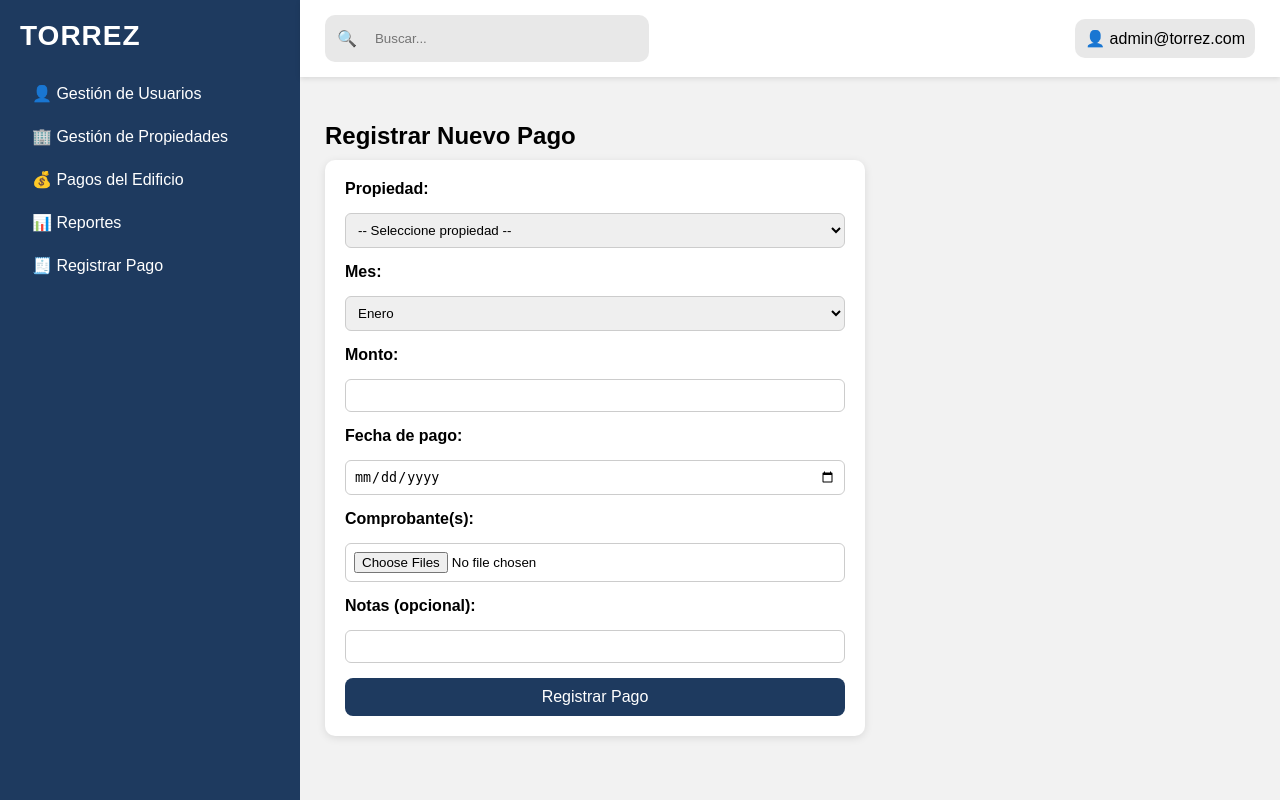
After one commit to tuequita/controlZ, a FastAPI app: template app/templates/new_payment.html in a window 1280 px wide. The commit adds this page. Run offline with FastAPI, Linux system fonts and the light colour scheme; the template is opened without the code that fills it, so the values that code supplies are empty.

Commit message:
update new tables for payments

```diff
--- /dev/null
+++ b/app/templates/new_payment.html
@@ -0,0 +1,120 @@
+<!DOCTYPE html>
+<html lang="es">
+<head>
+  <meta charset="UTF-8">
+  <meta name="viewport" content="width=device-width, initial-scale=1.0">
+  <title>Registrar Pago - Admin</title>
+  <style>
+    body { margin:0; font-family: Arial, sans-serif; background:#f2f2f2; display:flex; height:100vh; overflow:hidden; }
+    .sidebar { width:260px; background:#1e3a5f; color:white; padding:20px; display:flex; flex-direction:column; gap:20px; }
+    .logo { font-size:28px; font-weight:bold; letter-spacing:1px; text-transform:uppercase; }
+    .menu button { width:100%; background:transparent; border:none; color:white; text-align:left; padding:12px; border-radius:10px; font-size:16px; cursor:pointer; display:flex; align-items:center; gap:10px; }
+    .menu button:hover { background:#27476d; }
+    .main { flex:1; display:flex; flex-direction:column; height:100%; }
+    .header { background:white; padding:15px 25px; display:flex; justify-content:space-between; align-items:center; box-shadow:0 2px 5px rgba(0,0,0,0.1); }
+    .search-box { background:#e8e8e8; padding:8px 12px; border-radius:10px; display:flex; align-items:center; gap:10px; width:300px; }
+    .search-box input { border:none; background:transparent; outline:none; width:100%; }
+    .user-area { position:relative; }
+    .user-button { display:flex; align-items:center; gap:10px; padding:10px; background:#e8e8e8; border-radius:10px; cursor:pointer; }
+    .user-menu { position:absolute; right:0; top:50px; background:white; box-shadow:0 4px 10px rgba(0,0,0,0.15); border-radius:10px; overflow:hidden; width:170px; display:none; flex-direction:column; }
+    .user-menu button { background:white; border:none; padding:12px; text-align:left; cursor:pointer; }
+    .user-menu button:hover { background:#f0f0f0; }
+    .content { padding:25px; }
+    form { display:flex; flex-direction:column; gap:15px; max-width:500px; background:white; padding:20px; border-radius:10px; box-shadow:0 2px 8px rgba(0,0,0,0.1); }
+    label { font-weight:bold; }
+    input, select { padding:8px; border-radius:6px; border:1px solid #ccc; }
+    button.submit-btn { padding:10px; background:#1e3a5f; color:white; border:none; border-radius:8px; cursor:pointer; font-size:16px; }
+    button.submit-btn:hover { background:#27476d; }
+  </style>
+</head>
+<body>
+  <aside class="sidebar">
+    <div class="logo">Torrez</div>
+    <div class="menu">
+      <button onclick="event.preventDefault()">👤 Gestión de Usuarios</button>
+      <button onclick="event.preventDefault()">🏢 Gestión de Propiedades</button>
+      <button onclick="event.preventDefault()">💰 Pagos del Edificio</button>
+      <button onclick="event.preventDefault()">📊 Reportes</button>
+      <button onclick="event.preventDefault()">🧾 Registrar Pago</button>
+    </div>
+  </aside>
+  <main class="main">
+    <header class="header">
+      <div class="search-box">🔍<input type="text" placeholder="Buscar..." /></div>
+      <div class="user-area">
+        <div class="user-button" onclick="toggleUserMenu()">👤 admin@torrez.com</div>
+        <div id="userMenu" class="user-menu">
+          <button onclick="event.preventDefault()">Mi Cuenta</button>
+          <button onclick="event.preventDefault()">Cerrar Sesión</button>
+        </div>
+      </div>
+    </header>
+    <section class="content">
+      <h1 style="margin-bottom:10px; font-size:24px;">Registrar Nuevo Pago</h1>
+      <form id="registerPaymentForm">
+        <label for="property">Propiedad:</label>
+        <select id="property" required>
+          <option value="">-- Seleccione propiedad --</option>
+        </select>
+
+        <label for="month">Mes:</label>
+        <select id="month" required>
+          <option value="1">Enero</option>
+          <option value="2">Febrero</option>
+          <option value="3">Marzo</option>
+          <option value="4">Abril</option>
+          <option value="5">Mayo</option>
+          <option value="6">Junio</option>
+          <option value="7">Julio</option>
+          <option value="8">Agosto</option>
+          <option value="9">Septiembre</option>
+          <option value="10">Octubre</option>
+          <option value="11">Noviembre</option>
+          <option value="12">Diciembre</option>
+        </select>
+
+        <label for="amount">Monto:</label>
+        <input type="number" id="amount" step="0.01" required />
+
+        <label for="date">Fecha de pago:</label>
+        <input type="date" id="date" required />
+
+        <label for="files">Comprobante(s):</label>
+        <input type="file" id="files" multiple accept="image/*" />
+
+        <label for="notes">Notas (opcional):</label>
+        <input type="text" id="notes" />
+
+        <button type="submit" class="submit-btn">Registrar Pago</button>
+      </form>
+    </section>
+  </main>
+  <script>
+    function toggleUserMenu() {
+      const menu = document.getElementById("userMenu");
+      menu.style.display = menu.style.display === "flex" ? "none" : "flex";
+    }
+    document.addEventListener("click", function(e){
+      const menu = document.getElementById("userMenu");
+      const userBtn = document.querySelector(".user-button");
+      if(!userBtn.contains(e.target) && !menu.contains(e.target)) menu.style.display="none";
+    });
+
+    // Simular protección de admin (puedes reemplazar con backend)
+    const currentUserRole = 'admin'; // cambiar según sesión real
+    if(currentUserRole !== 'admin'){ document.body.innerHTML='<h2 style="padding:50px;">No autorizado</h2>'; }
+
+    // Llenar select de propiedades (ejemplo estático, luego traer de backend)
+    const properties = [ {id:1, name:'Dpto 101'}, {id:2, name:'Dpto 102'} ];
+    const propSelect = document.getElementById('property');
+    properties.forEach(p => { const opt = document.createElement('option'); opt.value=p.id; opt.text=p.name; propSelect.add(opt); });
+
+    // Manejo de formulario
+    document.getElementById('registerPaymentForm').addEventListener('submit', function(e){
+      e.preventDefault();
+      alert('Pago registrado (simulado)');
+      this.reset();
+    });
+  </script>
+</body>
+</html>
```
Also changed, not shown: app/api/dashboard/admin.py (+10 -0 lines), app/models/__init__.py (+11 -0 lines), app/models/payment.py (added, +32 -0 lines), app/models/payment_file.py (added, +14 -0 lines), app/models/payment_part.py (added, +16 -0 lines), app/models/property.py (added, +23 -0 lines), app/models/property_users.py (added, +16 -0 lines), app/models/user.py (+7 -0 lines), app/templates/dash_admin.html (+23 -3 lines).
